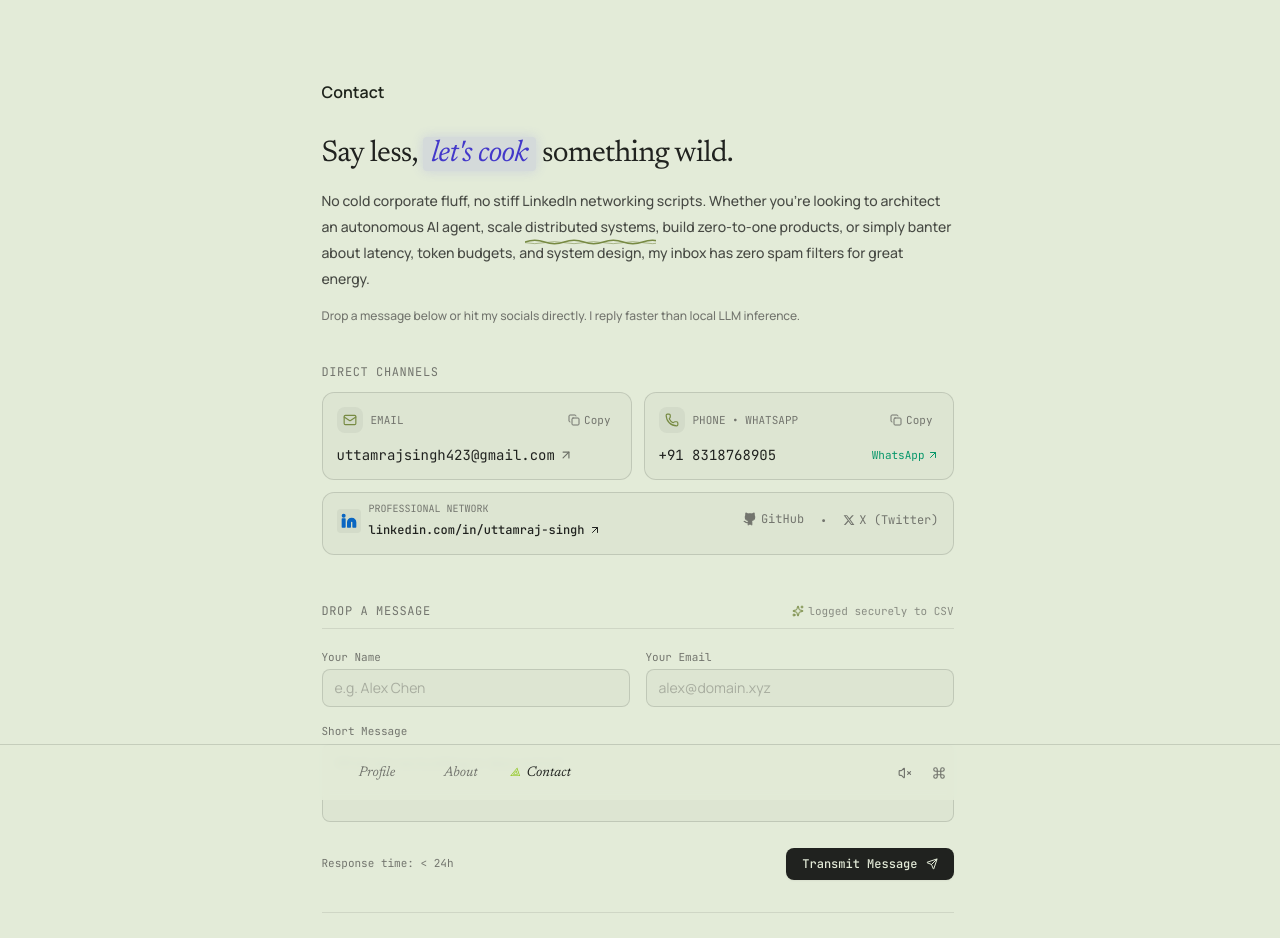
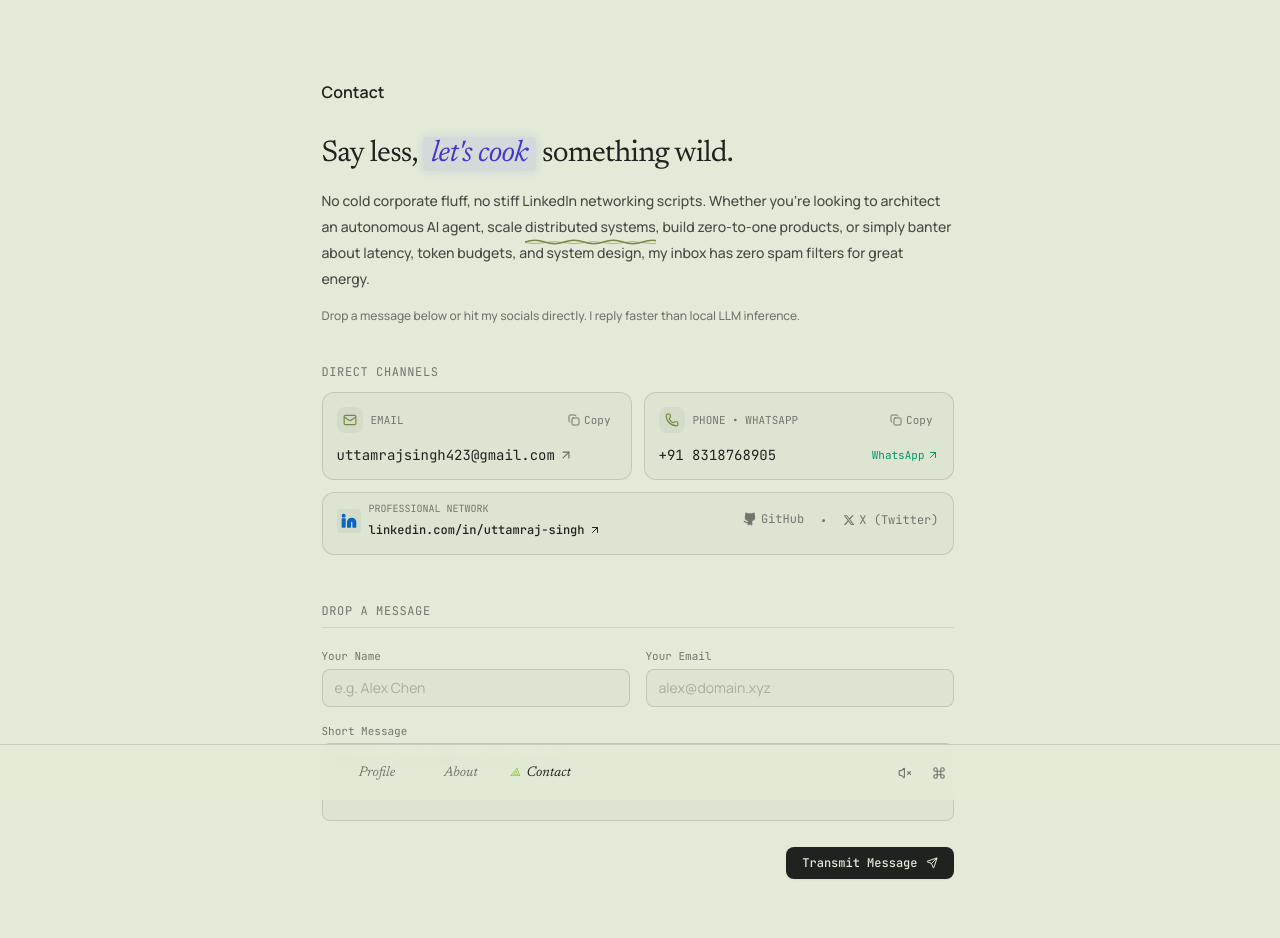
Before and after one commit to codexuttam/portfolio, a Next.js app: page /contact in a window 1280 px wide. Shown: the top 938 px of the page. Built offline with nearby package versions, Linux system fonts and the light colour scheme.

Commit message:
clean: remove response time, timezone, location, and csv badge from contact page

```diff
--- a/src/app/contact/page.tsx
+++ b/src/app/contact/page.tsx
@@ -13,8 +13,6 @@ import {
   Check,
   Send,
   ArrowUpRight,
-  Sparkles,
-  MessageSquare,
 } from "lucide-react";
 import { LinkedinIcon, GithubIcon, XIcon } from "@/components/icons";
 
@@ -309,14 +307,10 @@ export default function ContactPage() {
 
               {/* Minimalist Message Form */}
               <div className="pt-4 space-y-4 hover-blur">
-                <div className="flex items-center justify-between border-b border-[#20221F]/10 pb-2">
+                <div className="border-b border-[#20221F]/10 pb-2">
                   <p className="text-xs font-mono uppercase tracking-wider text-[#73756E]">
                     Drop a Message
                   </p>
-                  <span className="text-[11px] font-mono text-[#73756E]/80 flex items-center gap-1">
-                    <Sparkles className="w-3 h-3 text-[#778A43]" />
-                    logged securely to CSV
-                  </span>
                 </div>
 
                 <form onSubmit={handleSubmit} className="space-y-4 pt-1">
@@ -396,16 +390,13 @@ export default function ContactPage() {
                     <div className="p-3 rounded-lg border border-[#059669]/25 bg-[#059669]/10 text-xs font-mono text-[#047857] animate-in fade-in duration-200 flex items-center gap-2">
                       <Check className="w-4 h-4 shrink-0 text-[#059669]" />
                       <span>
-                        Message saved to CSV. Appreciate you reaching out!
+                        Message sent. Appreciate you reaching out!
                       </span>
                     </div>
                   )}
 
                   {/* Submit Button */}
-                  <div className="flex items-center justify-between pt-1">
-                    <span className="text-[11px] font-mono text-[#73756E]">
-                      Response time: &lt; 24h
-                    </span>
+                  <div className="flex items-center justify-end pt-1">
                     <button
                       type="submit"
                       disabled={isSubmitting}
@@ -426,14 +417,6 @@ export default function ContactPage() {
                   </div>
                 </form>
               </div>
-
-              {/* Bottom Subtle Signature */}
-              <div className="pt-6 border-t border-[#20221F]/10 text-xs text-[#73756E] flex flex-wrap items-center justify-between gap-2">
-                <span>Location: Greater Noida / Delhi NCR, India</span>
-                <span className="font-mono text-[11px]">
-                  UTC+5:30 (IST)
-                </span>
-              </div>
             </div>
           </div>
         </div>
```
